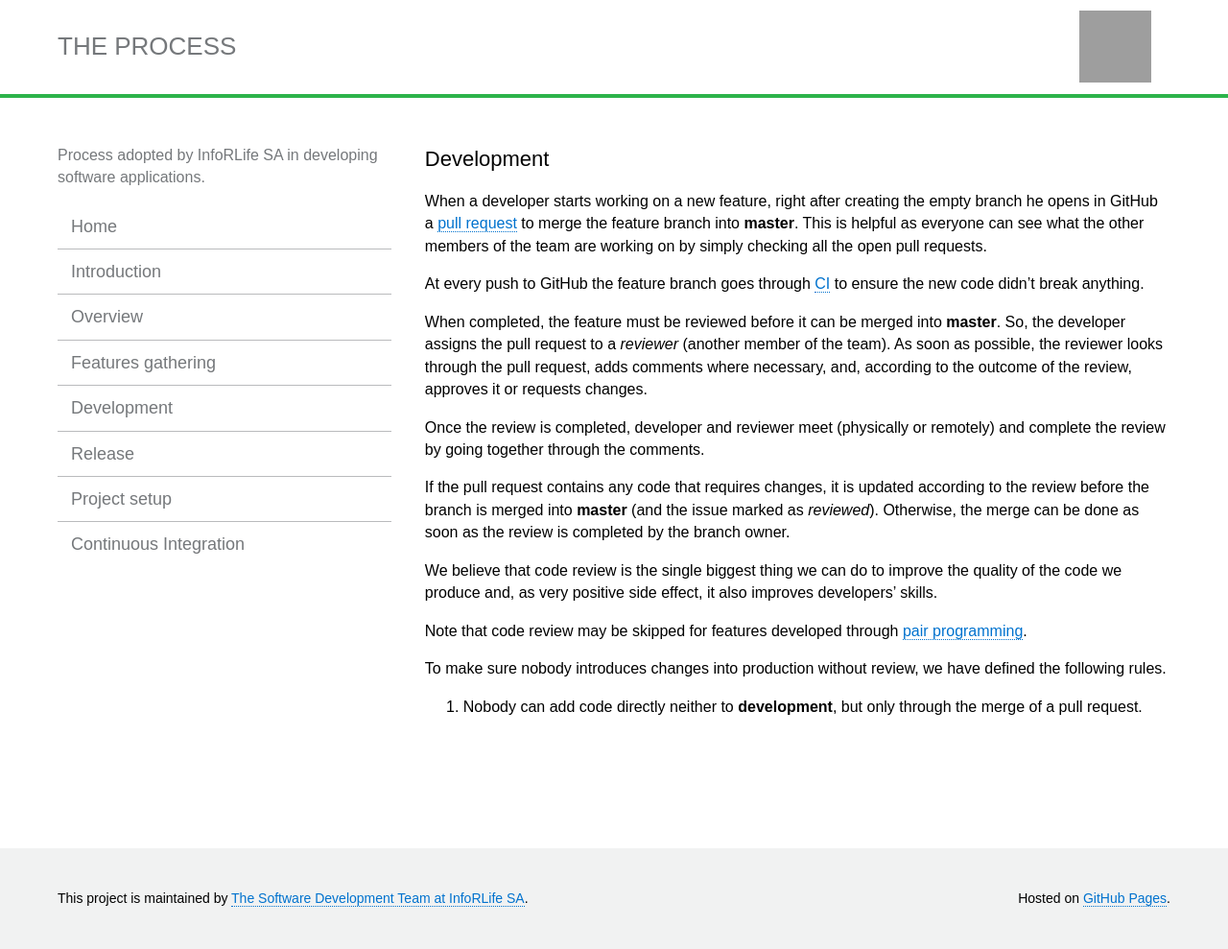
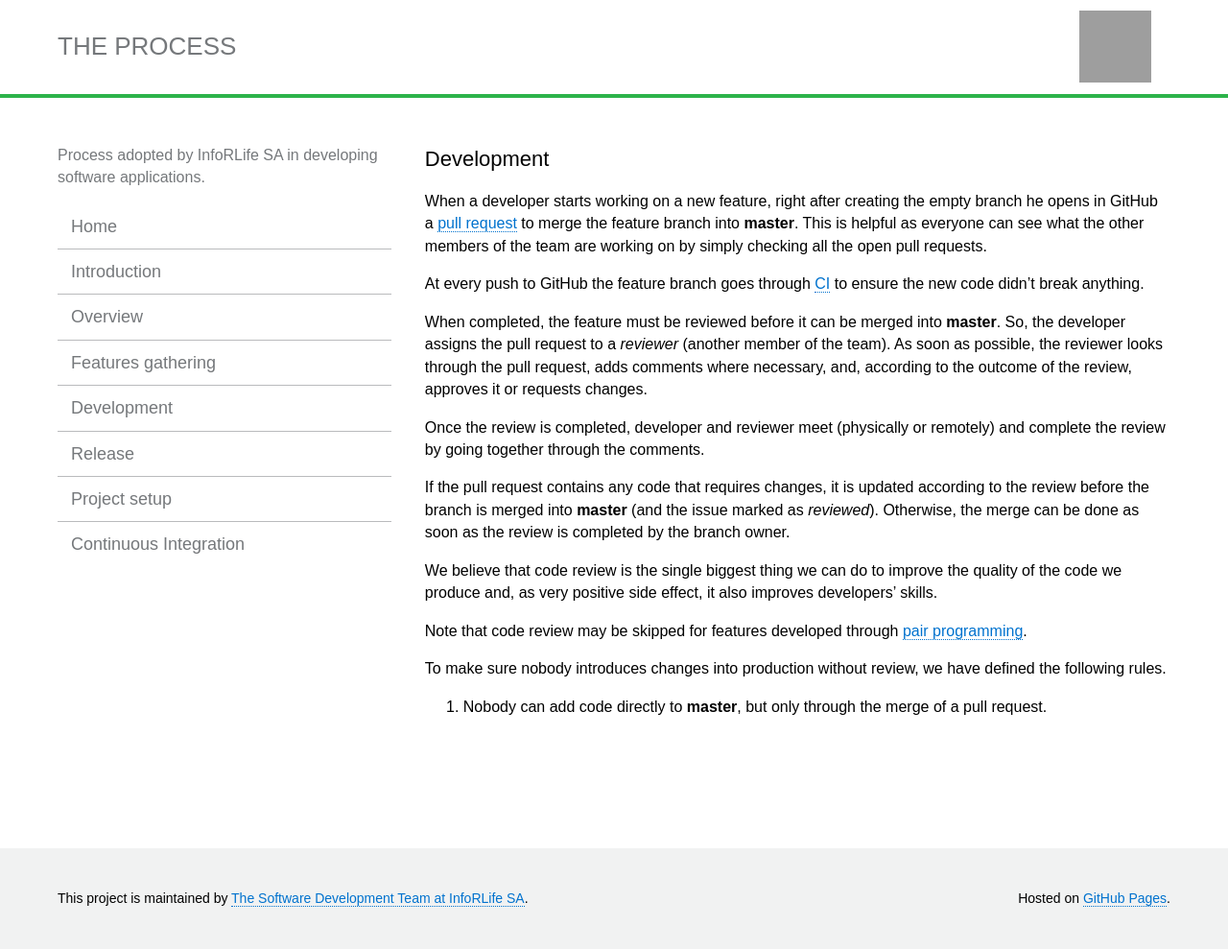
Before and after one commit to inforlife/process, a Jekyll site: the page built from development.md, in a window 1280 px wide. Shown: the whole page at 96% size. Built offline with Jekyll 4.4.1, drawn with Linux system fonts in a browser that asks for light colours; grey boxes are pictures that could not be loaded.

Commit message:
Fix outdated reference

```diff
--- a/development.md
+++ b/development.md
@@ -20,4 +20,4 @@ Note that code review may be skipped for features developed through [pair progra
 
 To make sure nobody introduces changes into production without review, we have defined the following rules.
 
-1. Nobody can add code directly neither to **development**, but only through the merge of a pull request.
+1. Nobody can add code directly to **master**, but only through the merge of a pull request.
```
